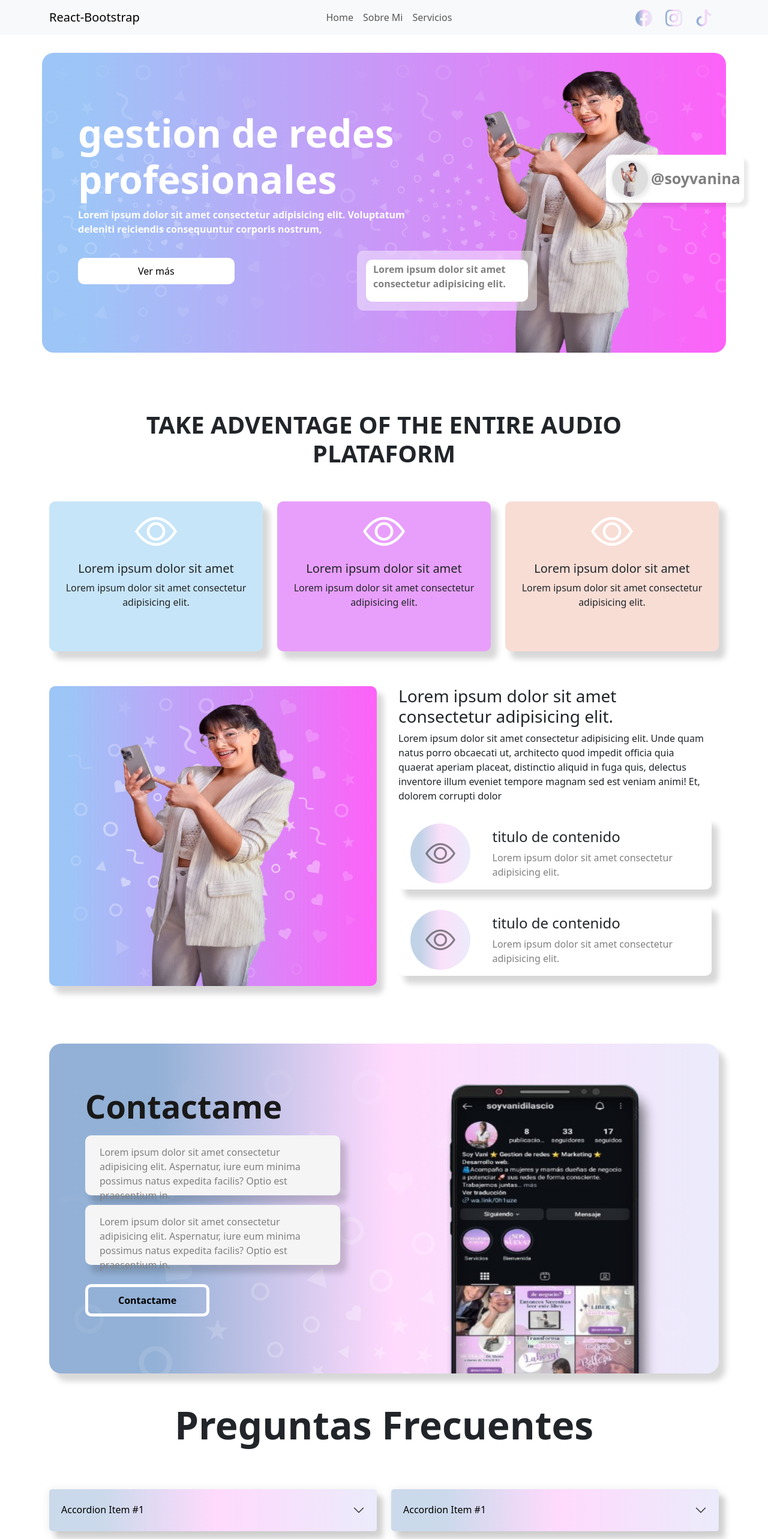
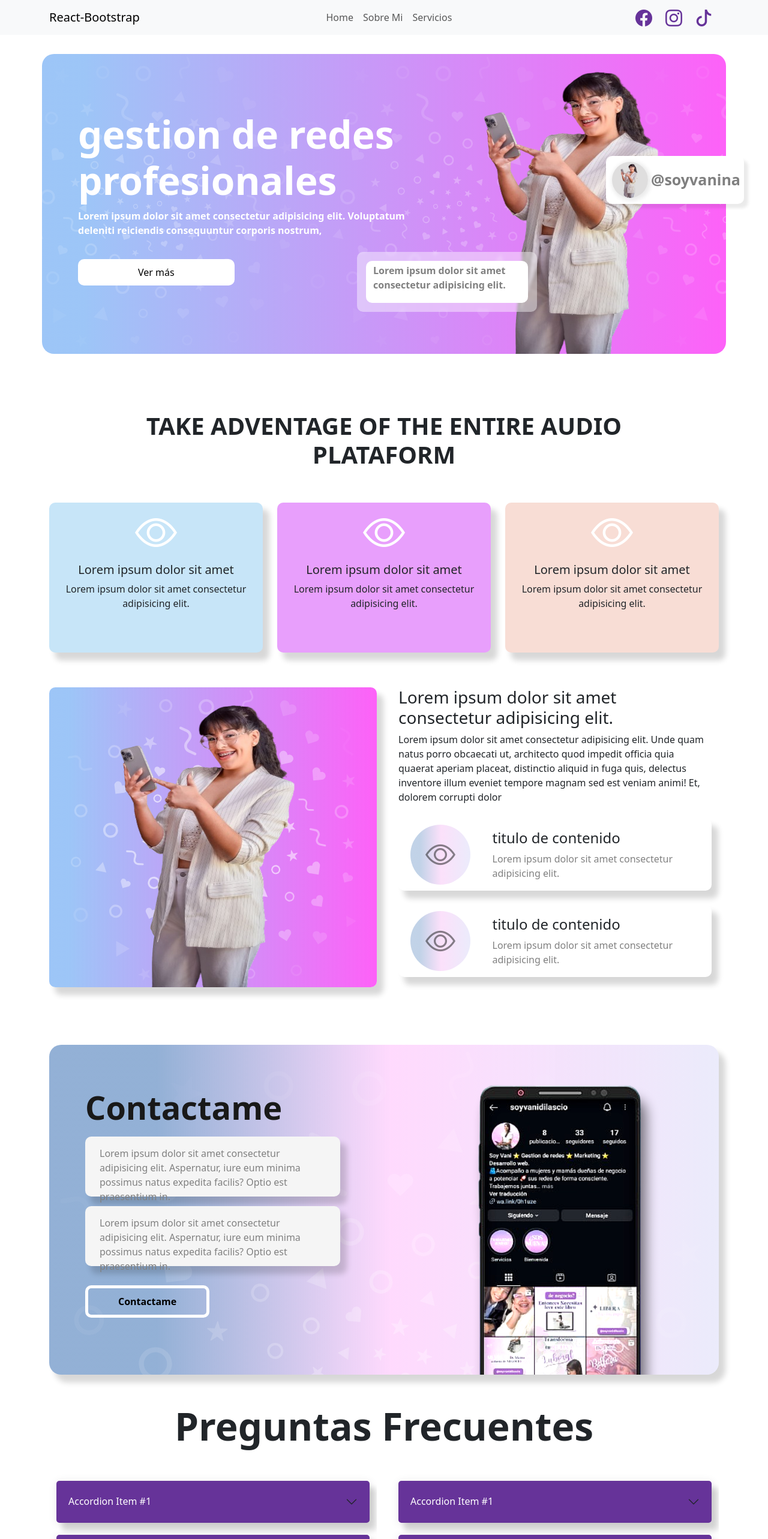
Before and after one commit to javieruncos/vaniLanding, a React (Vite) app: page / in a window 1280 px wide. Shown: the top 2566 px of the page at 60% size. Built offline with nearby package versions, Linux system fonts and the light colour scheme.

Commit message:
agregamos estilos responsive al footer

```diff
--- a/src/App.jsx
+++ b/src/App.jsx
@@ -21,7 +21,7 @@ function App() {
       <div className='App'>
         <Menu></Menu>
         <Inicio></Inicio>
-        {/* <Footer></Footer> */}
+        <Footer></Footer>
       </div>
     </>
   )
--- a/src/assets/style/common/Footer.css
+++ b/src/assets/style/common/Footer.css
@@ -18,3 +18,16 @@
     align-items: center;
     flex-direction: column;
 }
+
+@media screen and (max-width: 599px) {
+
+
+    .container-links-footer{
+        width: 100%;
+        font-size: 14px;
+        display: flex;
+        justify-content: space-around;
+        padding: 0px 10px;
+    }
+
+}
--- a/src/assets/style/common/Menu.css
+++ b/src/assets/style/common/Menu.css
@@ -1,4 +1,9 @@
-
+.menu{
+    position: fixed;
+    top: 0;
+    width: 100%;
+    z-index: 1000;
+}
 
 .menu-redes{
   width: 150px;
@@ -6,11 +11,11 @@
   justify-content: space-around;
 }
 
+
+
 .menu-redes a{
   text-decoration: none;
-  background: linear-gradient(90deg, rgba(58, 113, 180, 0.562) 16%, rgba(253, 29, 245, 0.185) 51%, rgba(137, 137, 231, 0.17) 100%);
-  background-clip: text; /* Aplica el gradiente al texto */
-  -webkit-text-fill-color: transparent; /* Hace el texto transparente para mostrar el gradiente */
+  color: rebeccapurple;
 }
 
 
@@ -51,18 +56,25 @@
     justify-content: flex-end;
 }
 
-.container-menu-redes a{
-    text-decoration: none;
-    color:white;
-}
+
 
 @media screen and (max-width: 599px) {
+    .menu{
+        position: fixed;
+        top: 0;
+        width: 100%;
+        z-index: 1000;
+        background-color: red;
+        color: white !important;
+    }
     .menuNav{
         display: none;
+        color: white !important;
     }
 
     .bg-body-tertiary{
         display: block;
+        color: rgb(235, 234, 234) !important;
     }
 
     .menu-redes{
--- a/src/assets/style/home/Phone.css
+++ b/src/assets/style/home/Phone.css
@@ -9,6 +9,7 @@
     z-index: 1;
     box-shadow:  10px 12px 10px 1px rgba(0, 0, 0, 0.158);
     color: #191919;
+    overflow: hidden;
 }
 
 .container-phone::before{
@@ -50,7 +51,7 @@
 
 .phone-img img{
     height: 600px;
-    width: 350px;
+    width: 300px;
     position: absolute;
     top: 50px;
     right: 100px;
@@ -75,7 +76,7 @@
 
 @media screen and (max-width: 365px) {
     .phone-img img{
-        height: 600px;
+        height: 400px;
         width: 350px;
         position: absolute;
         top: 50px;
@@ -127,10 +128,10 @@
     }
 
     .phone-img img{
-        height: 600px;
-        width: 350px;
+        height: 500px;
+        width: 250px;
         position: relative;
-        top: 50px;
+        top: 10px;
         right: 0px;
         filter: drop-shadow(10px 22px 10px  rgba(0, 0, 0, 0.493));
     }
--- a/src/assets/style/home/Portada.css
+++ b/src/assets/style/home/Portada.css
@@ -6,6 +6,7 @@
     align-items: center;
     color: white;
     position: relative;
+    margin-top: 90px;
 }
 
 .portada-home::before {
@@ -135,8 +136,21 @@
 
 @media screen  and (max-width: 599px) {
 
+    .portada-home {
+        height: 500px;
+        width: 100%;
+        font-weight: bold;
+        backdrop-filter: blur(3 px) saturate(5px);
+        align-items: center;
+        color: white;
+        position: relative;
+        margin-top: 0px;
+    }
+
     .portada-container{
         height: 525px;
+        border-radius: 0px;
+        margin-top: 0px;
     }
 
     .portada-home{
--- a/src/assets/style/home/Preguntas.css
+++ b/src/assets/style/home/Preguntas.css
@@ -1,5 +1,6 @@
 .container-accordion{
     height: auto;
+    overflow: hidden;
 }
 
 
@@ -16,9 +17,11 @@
     border-top: 0.5px solid grey;
     border-radius: 5px 5px;
     border-bottom: 1px;
-    background: rgb(58, 112, 180);
+    /* background: rgba(58, 113, 180, 0.24);
     background: linear-gradient(90deg, rgba(58, 113, 180, 0.267) 16%, rgba(253, 29, 244, 0.165703781512605) 51%, rgba(137, 137, 231, 0.16850490196078427) 100%);
-   color: black;
+    background-color: rgb(245, 243, 243); */
+    background-color: rgb(102, 51, 153);
+   color: white;
    border: none;
    box-shadow:  10px 12px 10px 1px rgba(0, 0, 0, 0.158);
 }
@@ -26,7 +29,8 @@
 
 .item-accordion button:focus{
     box-shadow: none;
-    background-color: transparent;
+    background-color: rebeccapurple;
+    color: white;
 }
 
 .accordion-body{
--- a/src/assets/style/home/Servicios.css
+++ b/src/assets/style/home/Servicios.css
@@ -213,7 +213,12 @@
         height: 60px;
         width: 60px;
         font-size: 40px;
+        margin-top: 20px;
 
+    }
+
+    .servicios-items{
+        padding-top: 10px;
     }
 
 }
--- a/src/components/Home/Phone.jsx
+++ b/src/components/Home/Phone.jsx
@@ -1,9 +1,10 @@
 import "../../assets/style/home/Phone.css";
 import celular from "../../assets/img/vaninaInst.png"
+import vaniPhone from "../../assets/img/vani-Phone2.png"
 
 const Phone = () => {
     return (
-        <div className='container-phone container'>
+        <div className='container-phone container' data-aos="fade-up">
             <div className="row">
                 <div className="col-12 col-md-6 col-lg-7">
                     <div className="container pt-5 mt-4 px-5">
@@ -21,7 +22,7 @@ const Phone = () => {
                 </div>
                 <div className="col-12 col-md-6 col-lg-5">
                     <div className="phone-img container"  data-aos="fade-left">
-                        <img src={celular} alt=""></img>
+                        <img src={vaniPhone} alt=""></img>
                     </div>
                 </div>
 
--- a/src/components/Home/Preguntas.jsx
+++ b/src/components/Home/Preguntas.jsx
@@ -6,10 +6,10 @@ const Preguntas = () => {
     return (
         <div className='container'>
             <h1 className='text-center display-3 fw-bold' data-aos="fade-right"> Preguntas Frecuentes</h1>
-            <div className='accordion row my-5'>
+            <div className='accordion row my-3'>
                 <div className='col-12 col-md-6 col-lg-6'>
-                    <div className='container-accordion'>
-                    <Accordion  data-aos="fade-right">
+                    <div className='container-accordion container py-3'>
+                        <Accordion data-aos="fade-right">
                             <Accordion.Item eventKey="0" className=' item-accordion'>
                                 <Accordion.Header>Accordion Item #1</Accordion.Header>
                                 <Accordion.Body className='accordion-body'>
@@ -34,7 +34,7 @@ const Preguntas = () => {
                                     culpa qui officia deserunt mollit anim id est laborum.
                                 </Accordion.Body>
                             </Accordion.Item>
-                        <Accordion.Item eventKey="2"className=' item-accordion'>
+                            <Accordion.Item eventKey="2" className=' item-accordion'>
                                 <Accordion.Header>Accordion Item #2</Accordion.Header>
                                 <Accordion.Body>
                                     Lorem ipsum dolor sit amet, consectetur adipiscing elit, sed do
@@ -50,8 +50,8 @@ const Preguntas = () => {
                     </div>
                 </div>
                 <div className='col-12 col-md-6 col-lg-6'>
-                    <div className='container-accordion'>
-                    <Accordion  data-aos="fade-left">
+                    <div className='container-accordion container py-3'>
+                        <Accordion data-aos="fade-left">
                             <Accordion.Item eventKey="3" className=' item-accordion'>
                                 <Accordion.Header>Accordion Item #1</Accordion.Header>
                                 <Accordion.Body>
--- a/src/components/Home/Servicios.jsx
+++ b/src/components/Home/Servicios.jsx
@@ -68,6 +68,7 @@ const Servicios = () => {
                                     delectus inventore illum eveniet tempore magnam sed est veniam animi! Et, dolorem corrupti dolor
                                 </p>
                             </div>
+                            <div className="servicios-items">
                                 <div className="item-servicios  my-4" data-aos="fade-left">
                                     <div className="icon-item-servicio">
                                         <span>
@@ -94,6 +95,7 @@ const Servicios = () => {
                         </div>
                     </div>
                 </div>
+            </div>
         </section>
     );
 };
--- a/src/components/common/Menu.jsx
+++ b/src/components/common/Menu.jsx
@@ -6,7 +6,7 @@ import Navbar from 'react-bootstrap/Navbar';
 
 const Menu = () => {
     return (
-        <Navbar expand="lg" className="bg-body-tertiary">
+        <Navbar expand="lg" className="bg-body-tertiary menu">
             <Container className='container-menu'>
                 <Navbar.Brand href="#home" className='name-menu'>React-Bootstrap</Navbar.Brand>
                 <Navbar.Toggle aria-controls="basic-navbar-nav" />
```
Also changed, not shown: src/assets/img/vani-phone.png (added), src/assets/img/vani-phone2.png (added). Lines whose indentation alone changed are shown as unchanged.
